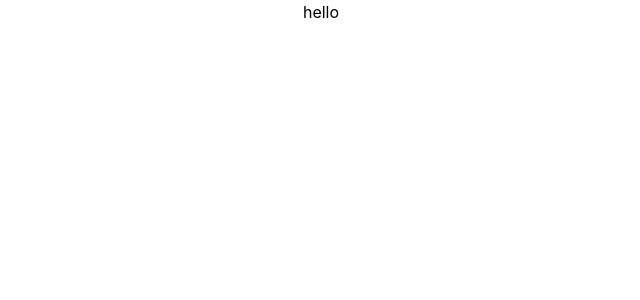
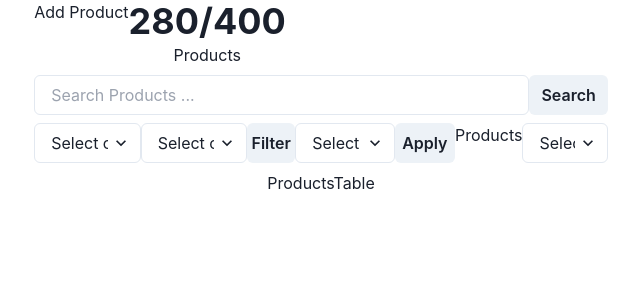
Before and after one commit to er-priyanka/directory-listing_kdigitalcurry, a React (Create React App) app in the folder frontend/: page / in a window 1280 px wide. Shown: the top 300 px of the page, without its empty margins (319-959 px from the left). Built offline with nearby package versions, Linux system fonts and the light colour scheme.

Commit message:
added chakra UI for styling purpose and added html content

```diff
--- a/frontend/package.json
+++ b/frontend/package.json
@@ -3,10 +3,14 @@
   "version": "0.1.0",
   "private": true,
   "dependencies": {
+    "@chakra-ui/react": "^2.8.2",
+    "@emotion/react": "^11.13.0",
+    "@emotion/styled": "^11.13.0",
     "@reduxjs/toolkit": "^2.2.7",
     "@testing-library/jest-dom": "^5.17.0",
     "@testing-library/react": "^13.4.0",
     "@testing-library/user-event": "^13.5.0",
+    "framer-motion": "^11.3.21",
     "react": "^18.3.1",
     "react-dom": "^18.3.1",
     "react-redux": "^9.1.2",
--- a/frontend/src/App.js
+++ b/frontend/src/App.js
@@ -1,9 +1,11 @@
 import './App.css';
+import Home from './Pages/Home';
 
 function App() {
   return (
     <div className="App">
-      <h1>hello</h1>
+
+      <Home />
     </div>
   );
 }
--- /dev/null
+++ b/frontend/src/Components/ProductsTable.jsx
@@ -0,0 +1,9 @@
+import React from 'react'
+
+const ProductsTable = () => {
+  return (
+    <div>ProductsTable</div>
+  )
+}
+
+export default ProductsTable
--- /dev/null
+++ b/frontend/src/Pages/Home.jsx
@@ -0,0 +1,80 @@
+import { Box, Button, Container, Flex, Heading, Input, Select, Stack, Text } from '@chakra-ui/react';
+import React from 'react';
+import ProductsTable from '../Components/ProductsTable';
+
+const Home = () => {
+  return (
+    <Container>
+        <Stack>
+            {/* Top section */}
+            <Flex>
+                {/* Add products popup modal */}
+                <Box>Add Product</Box>
+                <Box>
+                    <Heading>280/400</Heading>
+                    <Text>Products</Text>
+                </Box>
+            </Flex>
+
+            <Flex>
+                <Input placeholder='Search Products ...' />
+                <Button>Search</Button>
+            </Flex>
+
+            {/* Filter section */}
+            <Flex>
+                {/* part 1 */}
+                <Flex>
+                    <Flex>
+                        <Select placeholder='Select option'>
+                            <option value='option1'>Option 1</option>
+                            <option value='option2'>Option 2</option>
+                            <option value='option3'>Option 3</option>
+                        </Select>
+
+                        <Select placeholder='Select option'>
+                            <option value='option1'>Option 1</option>
+                            <option value='option2'>Option 2</option>
+                            <option value='option3'>Option 3</option>
+                        </Select>
+
+                        <Button>Filter</Button>
+
+                    </Flex>
+
+                    <Flex>
+                        <Select placeholder='Select option'>
+                            <option value='option1'>Option 1</option>
+                            <option value='option2'>Option 2</option>
+                            <option value='option3'>Option 3</option>
+                        </Select>
+                        <Button>Apply</Button>
+                    </Flex>
+
+                </Flex>
+
+
+
+                {/* part 2 */}
+                <Flex>
+                    <Text>Products</Text>
+                    <Select placeholder='Select option'>
+                        <option value='option1'>Option 1</option>
+                        <option value='option2'>Option 2</option>
+                        <option value='option3'>Option 3</option>
+                    </Select>
+                </Flex>
+
+            </Flex>
+
+
+            <ProductsTable />
+        </Stack>
+
+
+
+    </Container>
+  )
+}
+
+export default Home;
--- a/frontend/src/index.js
+++ b/frontend/src/index.js
@@ -3,12 +3,13 @@ import ReactDOM from 'react-dom/client';
 import './index.css';
 import App from './App';
 import reportWebVitals from './reportWebVitals';
+import { ChakraProvider } from "@chakra-ui/react";
 
 const root = ReactDOM.createRoot(document.getElementById('root'));
 root.render(
-  <React.StrictMode>
+  <ChakraProvider>
     <App />
-  </React.StrictMode>
+  </ChakraProvider>
 );
 
 // If you want to start measuring performance in your app, pass a function
```
Also changed, not shown: frontend/src/Pages/ini.txt (deleted), 1 other file (tests, documents, lock files or other folders).
